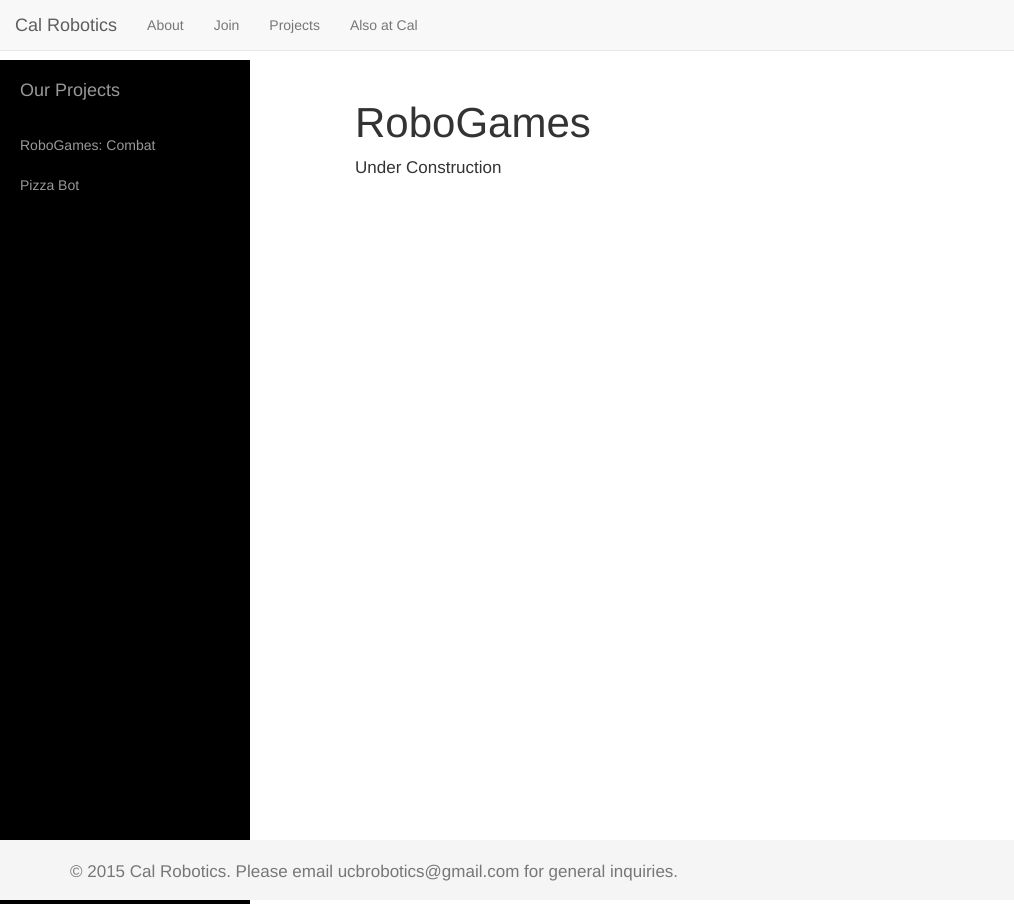
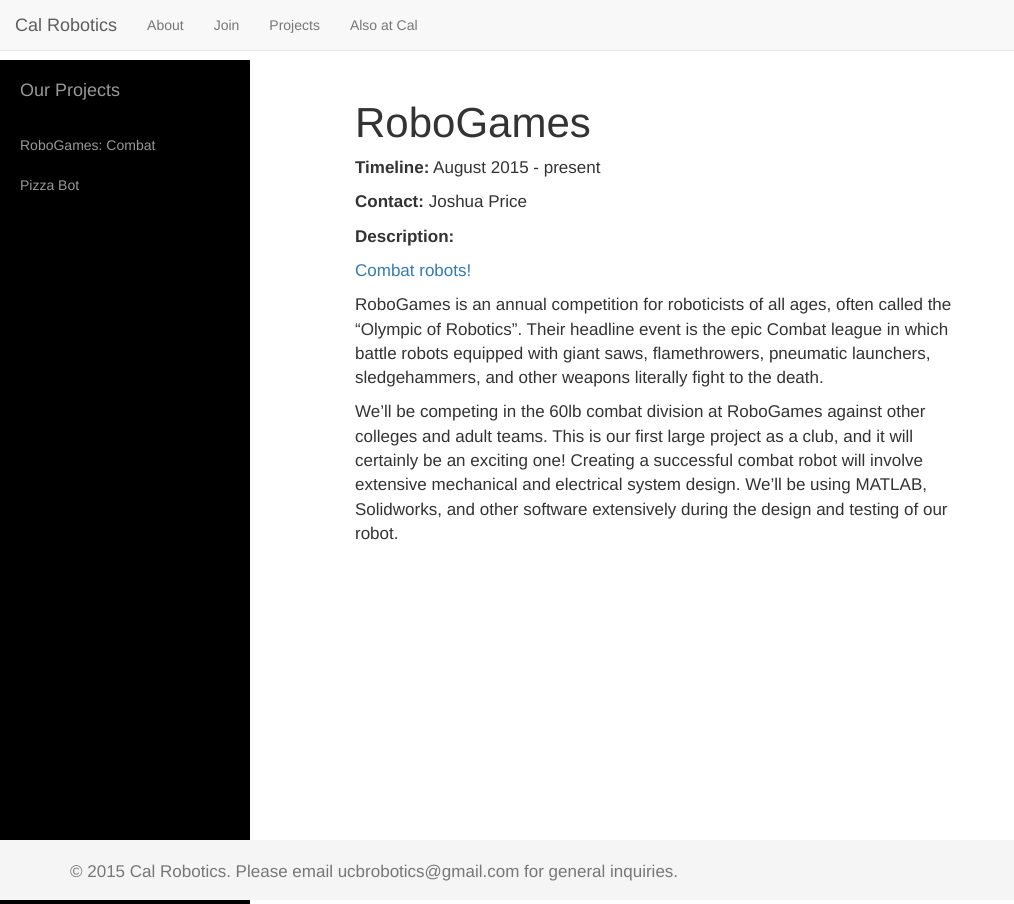
Before and after one commit to ucbrobotics/ucbrobotics.github.io, a Jekyll site: the page built from projects/robo_games/index.html, in a window 1280 px wide. Shown: the whole page, without its empty margins (0-1014 px from the left). Built offline with Jekyll 4.4.1, drawn with Linux system fonts in a browser that asks for light colours; nearby versions of some CDN libraries.

Commit message:
Added robogames project description

```diff
--- a/_layouts/related.html
+++ b/_layouts/related.html
@@ -8,7 +8,7 @@
         <div id="sidebar-wrapper">
             <ul class="sidebar-nav">
                 <li class="sidebar-brand">
-                    <a href="/related">Related Groups</a>
+                    <a href="/related">More Robotics at Cal</a>
                 </li>
                 <li>
                     <a href="/related/PiE">Pioneers in Engineering</a>
--- a/projects/robo_games/index.html
+++ b/projects/robo_games/index.html
@@ -9,7 +9,12 @@
                 <div class="row">
                     <div class="col-lg-9">
                         <h1>RoboGames</h1>
-                        <p>Under Construction</p>
+                        <p><b>Timeline:</b> August 2015 - present</p>
+                        <p><b>Contact:</b> Joshua Price</p>
+                        <p><b>Description:</b></p>
+                        <p><a href='https://www.youtube.com/watch?v=hE5VCA_U5oM'>Combat robots!</a></p>
+                        <p>RoboGames is an annual competition for roboticists of all ages, often called the “Olympic of Robotics”. Their headline event is the epic Combat league in which battle robots equipped with giant saws, flamethrowers, pneumatic launchers, sledgehammers, and other weapons literally fight to the death.</p>
+                        <p>We’ll be competing in the 60lb combat division at RoboGames against other colleges and adult teams. This is our first large project as a club, and it will certainly be an exciting one! Creating a successful combat robot will involve extensive mechanical and electrical system design. We’ll be using MATLAB, Solidworks, and other software extensively during the design and testing of our robot.</p>
                     </div>
                 </div>
             </div>
--- a/related/index.html
+++ b/related/index.html
@@ -8,9 +8,9 @@
             <div class="container-fluid">
                 <div class="row">
                     <div class="col-lg-9">
-                        <h1>Related Groups</h1>
+                        <h1>More Robotics at Cal</h1>
                         <p>As you may well know, UC Berkeley is a very exciting place for roboticists! There is an immense amount of cutting-edge robotics research here that constantly advances the broad and diverse fields that robotics spans. From self-driving cars to robotic surgery, intelligent laundry-folding robots to machines that mimic animal motions, the projects that Berkeley minds work on every day exceed many roboticists’ wildest dreams.</p>
-                        <p>We are just one tiny part of this expansive and amazing community of roboticists at UC Berkeley, so we want to recognize some other incredible groups that we admire.</p>
+                        <p>We are just one tiny part of this expansive and amazing community of roboticists at UC Berkeley; click on the options to the left to learn about some other UC Berkeley robotics groups that we admire.</p>
                     </div>
                 </div>
             </div>
```
